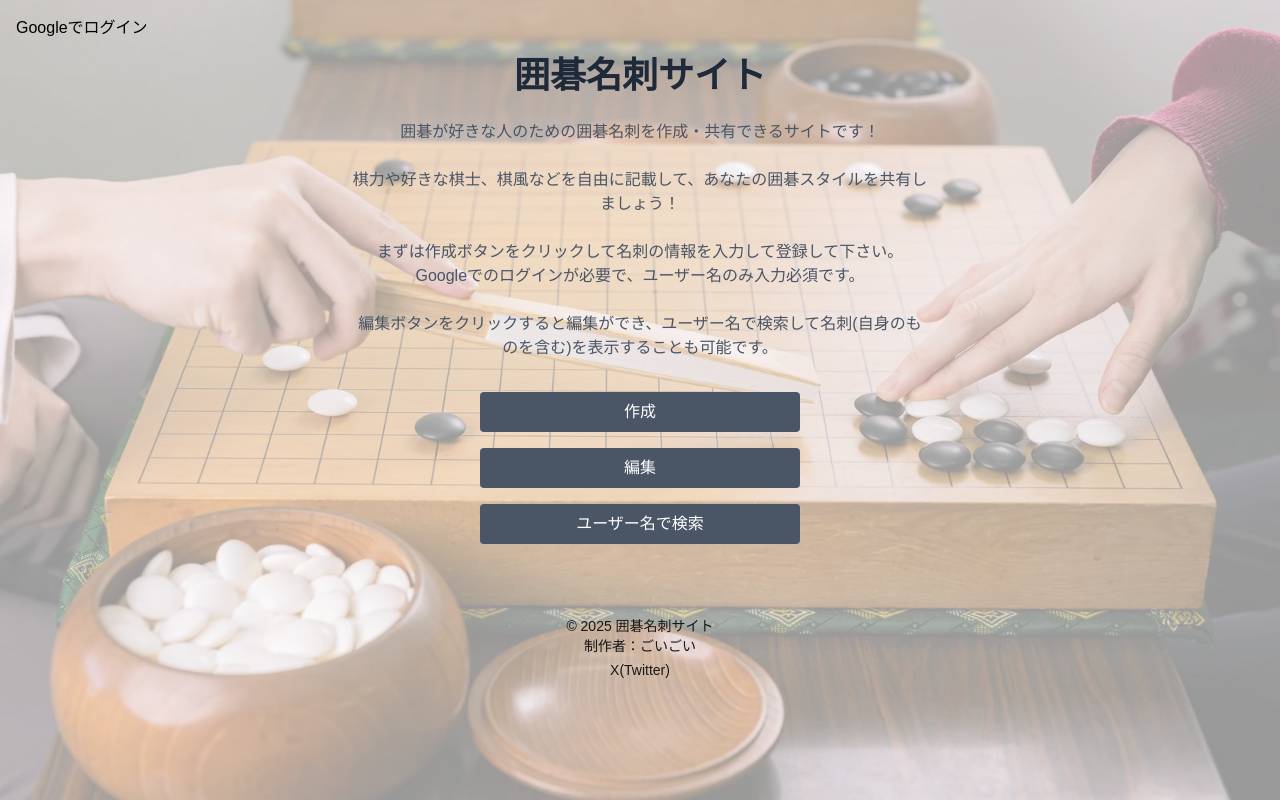
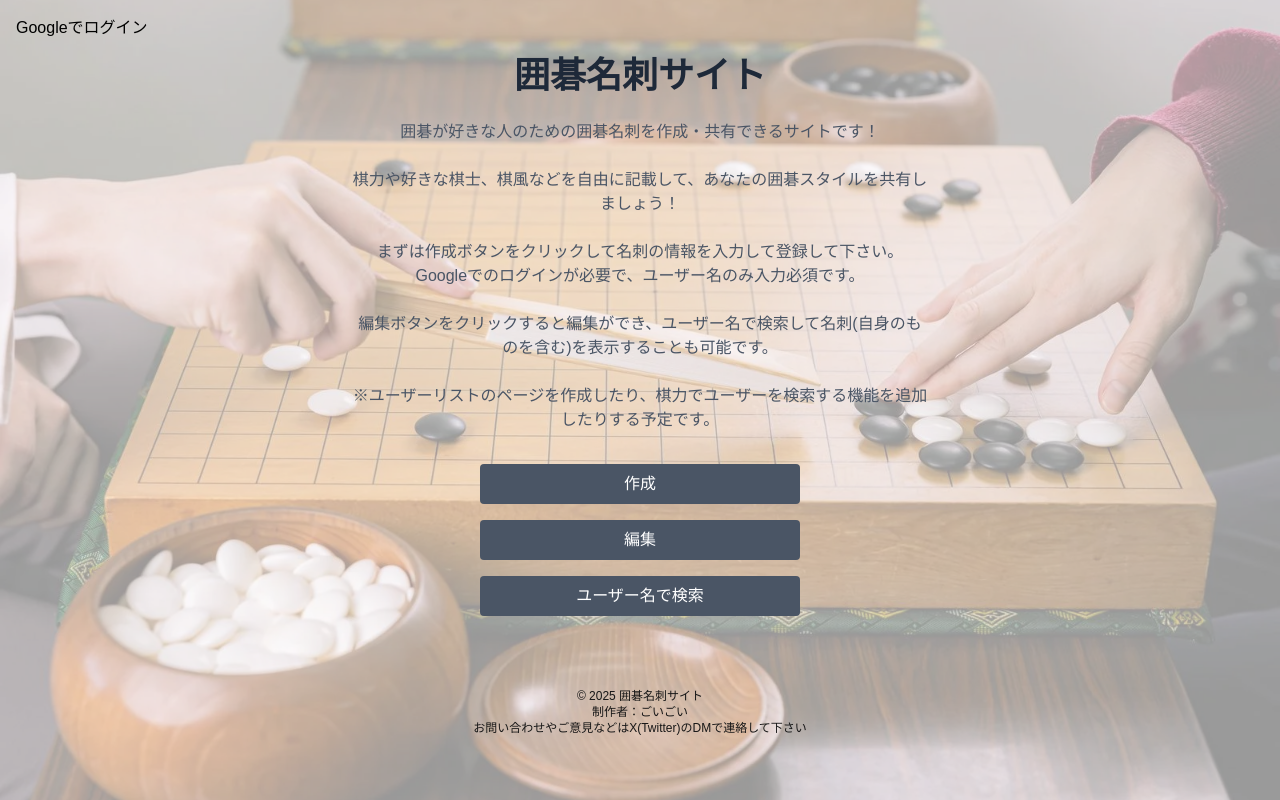
Before and after one commit to YamaU10622/igo-meishi, a Next.js app: page / in a window 1280 px wide. Built offline with nearby package versions, Linux system fonts and the light colour scheme; no server answers.

Commit message:
コメント・フッター編集

```diff
--- a/components/Footer.jsx
+++ b/components/Footer.jsx
@@ -1,11 +1,9 @@
 export default function Footer() {
   return (
-    <footer className="bottom-0 w-full mt-12 py-6 text-center text-sm text-black-500">
+    <footer className="bottom-0 w-full mt-12 py-6 text-center text-xs text-black-500">
       <p>© 2025 囲碁名刺サイト</p>
       <p>制作者：ごいごい</p>
-      <p className="mt-1">
-        <a href="https://x.com/GoiGoi_5151" className="hover:underline">X(Twitter)</a>
-      </p>
+      <p>お問い合わせやご意見などは<a href="https://x.com/GoiGoi_5151" className="hover:underline">X(Twitter)</a>のDMで連絡して下さい</p>
     </footer>
   );
 }
--- a/pages/index.js
+++ b/pages/index.js
@@ -134,6 +134,8 @@ export default function Home() {
           まずは作成ボタンをクリックして名刺の情報を入力して登録して下さい。Googleでのログインが必要で、ユーザー名のみ入力必須です。
           <br /><br />
           編集ボタンをクリックすると編集ができ、ユーザー名で検索して名刺(自身のものを含む)を表示することも可能です。
+          <br /><br />
+          ※ユーザーリストのページを作成したり、棋力でユーザーを検索する機能を追加したりする予定です。
         </p>
 
         <div className="space-y-4 w-full max-w-xs">
```
